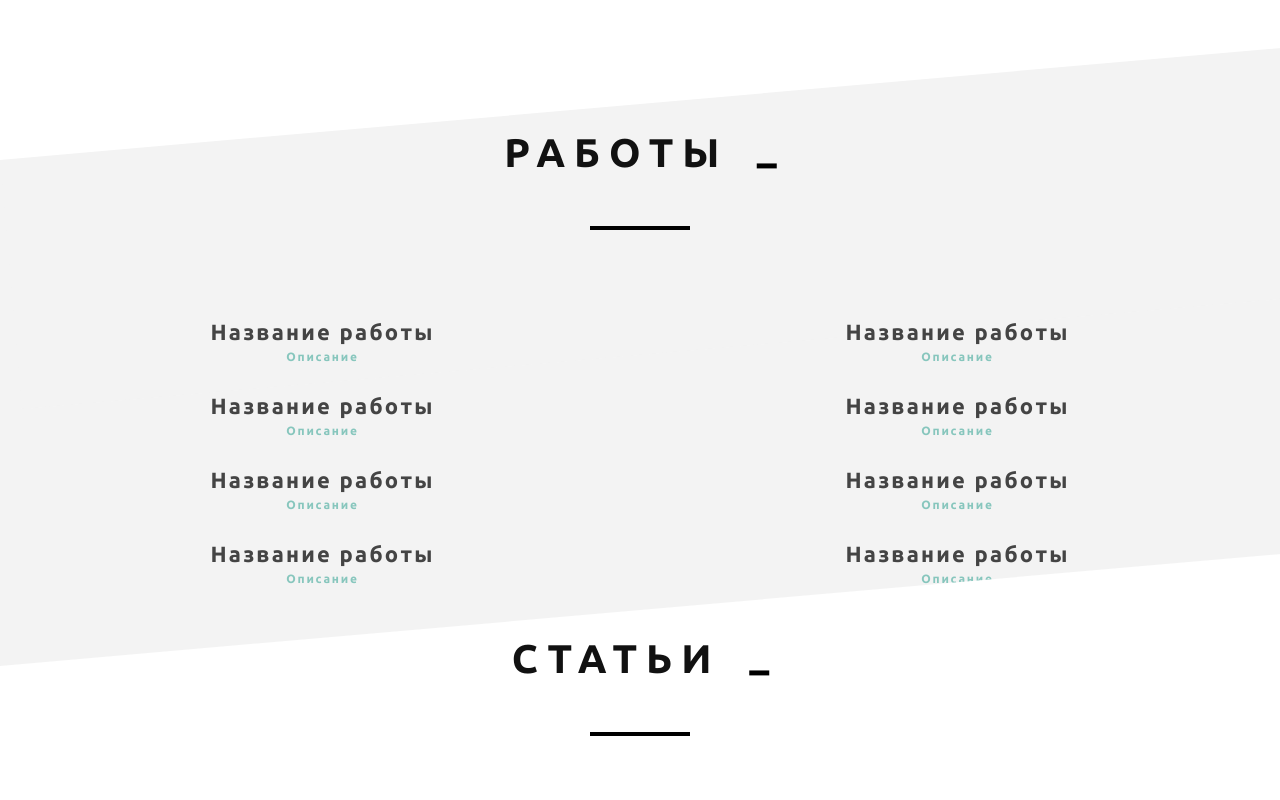
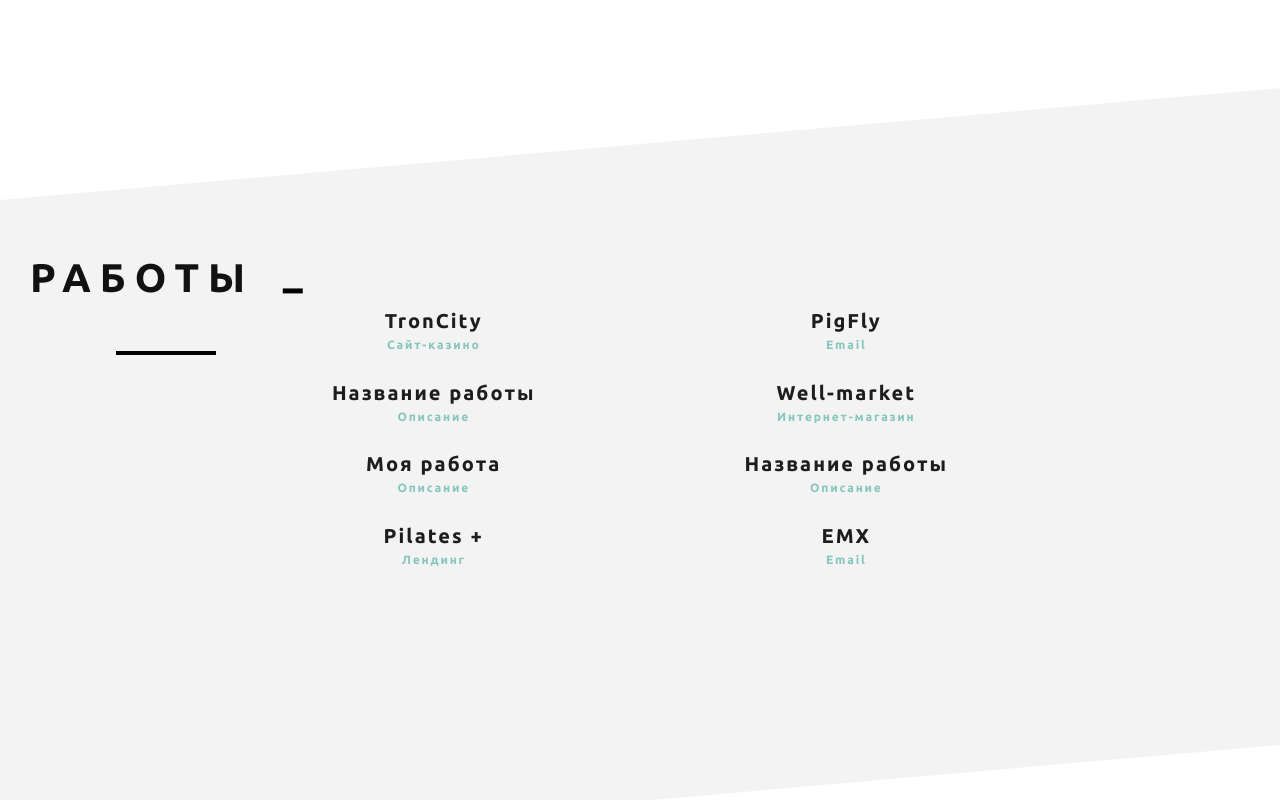
Before and after one commit to TadiusSapfiro/Portfolio, a website: page source/index.html in a window 1280 px wide. Shown: the part 1800-2600 px from the top of the page. Drawn offline with nearby package versions, Linux system fonts and the light colour scheme; files that its build step writes are made by us from their sources.

Commit message:
console-title теперь с абсолютным позиционированием

```diff
--- a/source/index.html
+++ b/source/index.html
@@ -148,6 +148,7 @@
 		</div>
 	</section>
 	<section class="work section section--gray" id="work">
+		<div class="container">
 			<h2 class="visually-hidden">Работы</h2>
 			<div class='console-container'>
 				<span id='title-work'></span>
@@ -155,7 +156,27 @@
 			</div>
 			<ul class="work__list">
 				<li class="work__item">
+					<div class="work__name">TronCity</div>
+					<div class="work__desk">Сайт-казино</div>
+					<div class="work__content visually-hidden"></div>
+				</li>
+				<li class="work__item">
+					<div class="work__name">PigFly</div>
+					<div class="work__desk">Email</div>
+					<div class="work__content visually-hidden"></div>
+				</li>
+				<li class="work__item">
 					<div class="work__name">Название работы</div>
+					<div class="work__desk">Описание</div>
+					<div class="work__content visually-hidden"></div>
+				</li>
+				<li class="work__item">
+					<div class="work__name">Well-market</div>
+					<div class="work__desk">Интернет-магазин</div>
+					<div class="work__content visually-hidden"></div>
+				</li>
+				<li class="work__item">
+					<div class="work__name">Моя работа</div>
 					<div class="work__desk">Описание</div>
 					<div class="work__content visually-hidden"></div>
 				</li>
@@ -165,36 +186,17 @@
 					<div class="work__content visually-hidden"></div>
 				</li>
 				<li class="work__item">
-				<div class="work__name">Название работы</div>
-				<div class="work__desk">Описание</div>
+					<div class="work__name">Pilates +</div>
+					<div class="work__desk">Лендинг</div>
 					<div class="work__content visually-hidden"></div>
 				</li>
 				<li class="work__item">
-				<div class="work__name">Название работы</div>
-				<div class="work__desk">Описание</div>
-				<div class="work__content visually-hidden"></div>
-			</li>
-			<li class="work__item">
-				<div class="work__name">Название работы</div>
-				<div class="work__desk">Описание</div>
-				<div class="work__content visually-hidden"></div>
-			</li>
-			<li class="work__item">
-				<div class="work__name">Название работы</div>
-				<div class="work__desk">Описание</div>
-				<div class="work__content visually-hidden"></div>
-			</li>
-			<li class="work__item">
-				<div class="work__name">Название работы</div>
-				<div class="work__desk">Описание</div>
-				<div class="work__content visually-hidden"></div>
-			</li>
-			<li class="work__item">
-				<div class="work__name">Название работы</div>
-				<div class="work__desk">Описание</div>
+					<div class="work__name">EMX</div>
+					<div class="work__desk">Email</div>
 					<div class="work__content visually-hidden"></div>
 				</li>
 			</ul>
+		</div>
 	</section>
 	<section class="blog section" id="blog">
 		<h2 class="visually-hidden">Cтатьи</h2>
--- a/source/less/tadiusSapfiro.less
+++ b/source/less/tadiusSapfiro.less
@@ -68,14 +68,14 @@
 }
 @media (min-width:520px)  {
   .tadiusSapfiro{
-    padding: 140px 30px 0;
+    padding: 140px 30px 110px;
   }
 }
 
 
 @media (min-width:@tablet)  {
   .info {
-    padding-top: 40px;
+    padding: 40px 0px;
   }
 
   .text{
@@ -85,7 +85,7 @@
 
   .tadiusSapfiro{
     padding-top: 170px;
-    padding-bottom: 180px;
+    padding-bottom: 140px;
   }
   .services{
     justify-items: center;
@@ -118,6 +118,7 @@
 @media (min-width:@desktop)  {
   .info__lead{
     font-size: 24px;
+    padding-left: 40px;
   }
   .services{
     grid-gap: 40px;
--- a/source/less/title.less
+++ b/source/less/title.less
@@ -9,10 +9,6 @@
 
   display:block;
   color:white;
-  top:0;
-  bottom:0;
-  left:0;
-  right:0;
   margin:0 auto;
 
   &:after{
--- a/source/less/variables.less
+++ b/source/less/variables.less
@@ -5,6 +5,8 @@
 @retina-dpi: 144dpi;
 
 @retina-dppx: 1.5dppx;
+@con-p-m: 86px;
+@con-p-t: 100px;
 
 @gray: #f3f3f3;
 @ubuntu: 'Ubuntu', sans-serif;
--- a/source/less/work.less
+++ b/source/less/work.less
@@ -1,9 +1,10 @@
 .work{
-  padding: 0 10px 70px;
+  padding:@con-p-m  10px 75px;
   position: relative;
   z-index: 1;
   & .console-container{
-    transform: translateY(-30%);
+    position: absolute;
+
   }
 
   &__list{
@@ -35,11 +36,11 @@
 
   &__name{
     transition-duration: 0.3s;
-    color: #444;
+    color: #1d1d1d;
     justify-self: center;
     letter-spacing: .1em;
     font-family: @ubuntu;
-    font-size: 22px;
+    font-size: 20px;
     font-weight: 700;
   }
   &__desk{
@@ -55,20 +56,25 @@
 
 @media (min-width:@tablet)  {
   .work {
-    //& .console-container {
-    //  transform: translateY(-30%);
-    //}
+    padding-top: @con-p-t;
+    padding-bottom: 140px;
+    & .console-container {
+      transform: translateY(-30%);
+    }
 
     &__list {
-      grid-template-columns: auto auto;
+      justify-content: center;
+      grid-template-columns: repeat(2, 33%);
       grid-gap: 10px;
     }
   }
 }
 
 
-@media (min-width:994px)  {
-  .blog{
-    padding-bottom: 220px;
+
+
+@media (min-width:@desktop)  {
+  .work{
+    padding-bottom: 280px;
   }
 }
```
Lines whose indentation alone changed are shown as unchanged.
